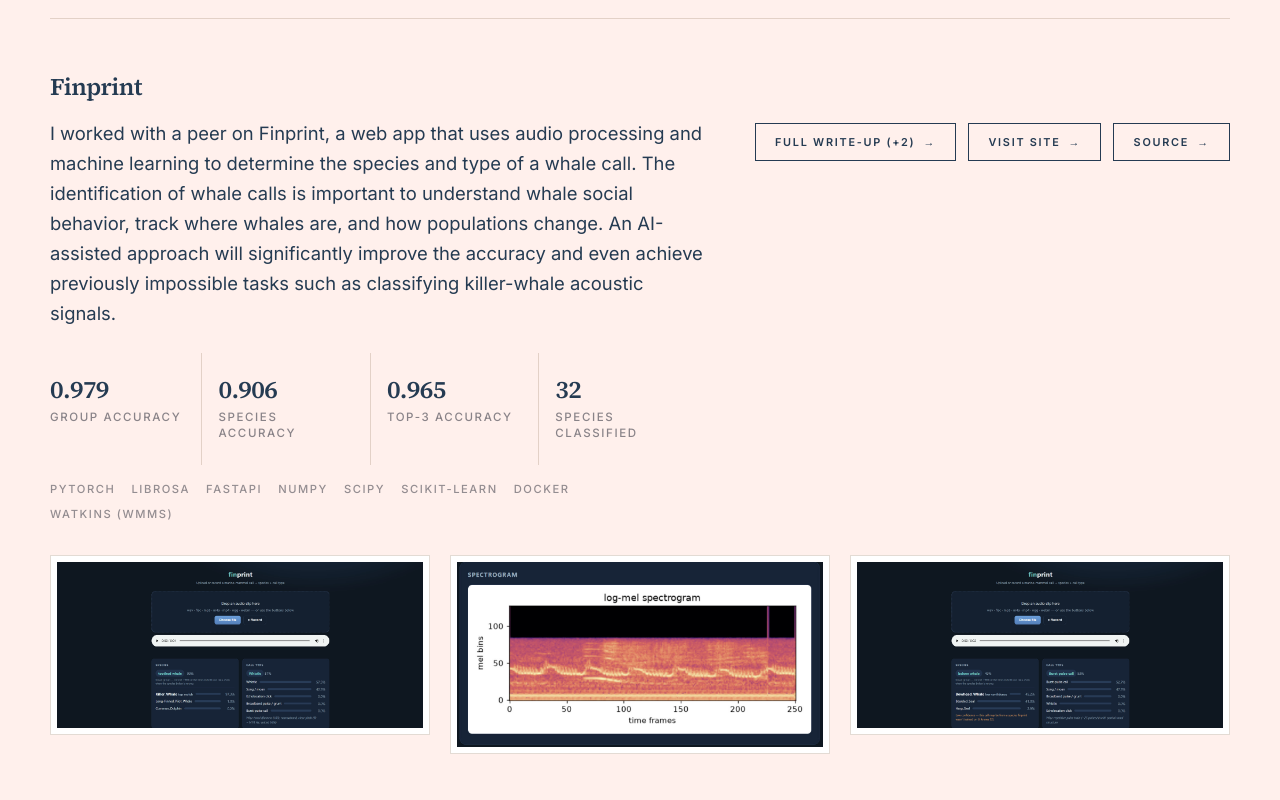
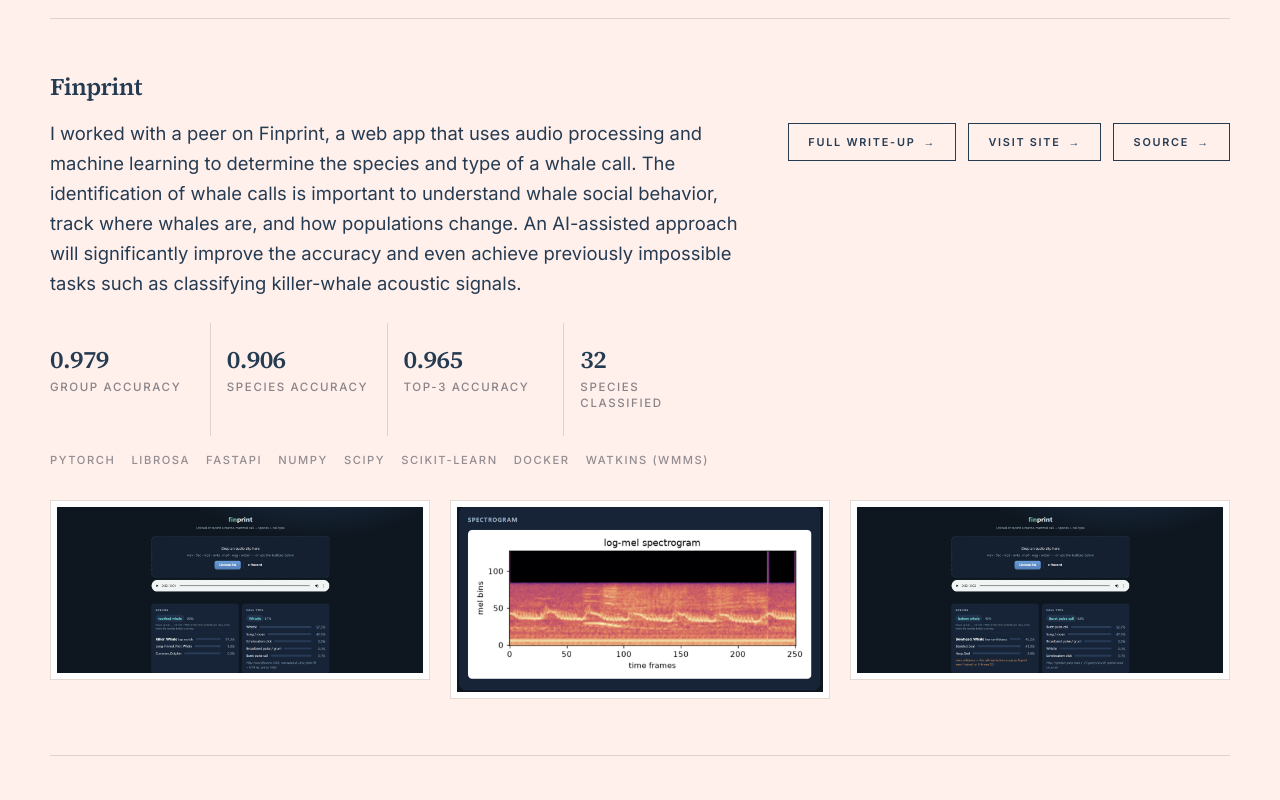
Before and after one commit to OoEthanoO/me, a Next.js app: page /tech in a window 1280 px wide. Shown: the part 1600-2400 px from the top of the page. Built offline with nearby package versions, Linux system fonts and the light colour scheme.

Commit message:
Drop the image count from the write-up buttons

```diff
--- a/components/ProjectFeature.tsx
+++ b/components/ProjectFeature.tsx
@@ -30,8 +30,6 @@
   const MAX_IMAGES = 3;
   const beside = project.featureImages;
   const below = beside ? [] : project.images.slice(0, MAX_IMAGES);
-  const remaining =
-    project.images.length - (beside ? beside.length : below.length);
 
   /**
    * The links go wherever the entry has room left over. Pictures under the
@@ -50,7 +48,6 @@
         className="btn-entry"
       >
         Full Write-up
-        {remaining > 0 && ` (+${remaining})`}
         <span aria-hidden="true">&#8594;</span>
       </Link>
       {project.website && (
```
